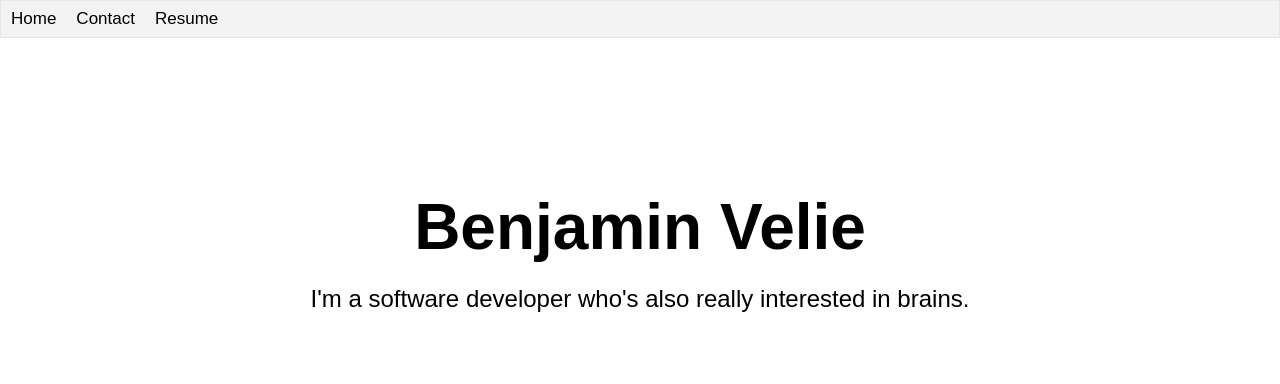
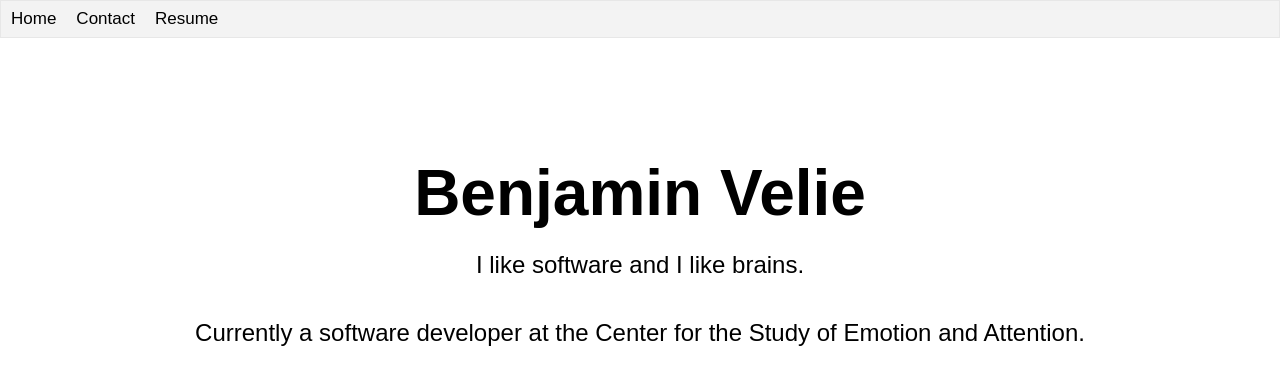
Before and after one commit to veliebm/me, a Next.js app: page / in a window 1280 px wide. Shown: the top 384 px of the page. Built offline with nearby package versions, Linux system fonts and the light colour scheme.

Commit message:
Edit description

```diff
--- a/pages/index.js
+++ b/pages/index.js
@@ -15,9 +15,10 @@ export default function Home() {
 
       <main className={styles.main}>
         <h1 className={styles.title}>Benjamin Velie</h1>
+        <p className={styles.description}>I like software and I like brains.</p>
         <p className={styles.description}>
-          I&apos;m a software developer who&apos;s also really interested in
-          brains.
+          Currently a software developer at the Center for the Study of Emotion
+          and Attention.
         </p>
       </main>
     </div>
```
